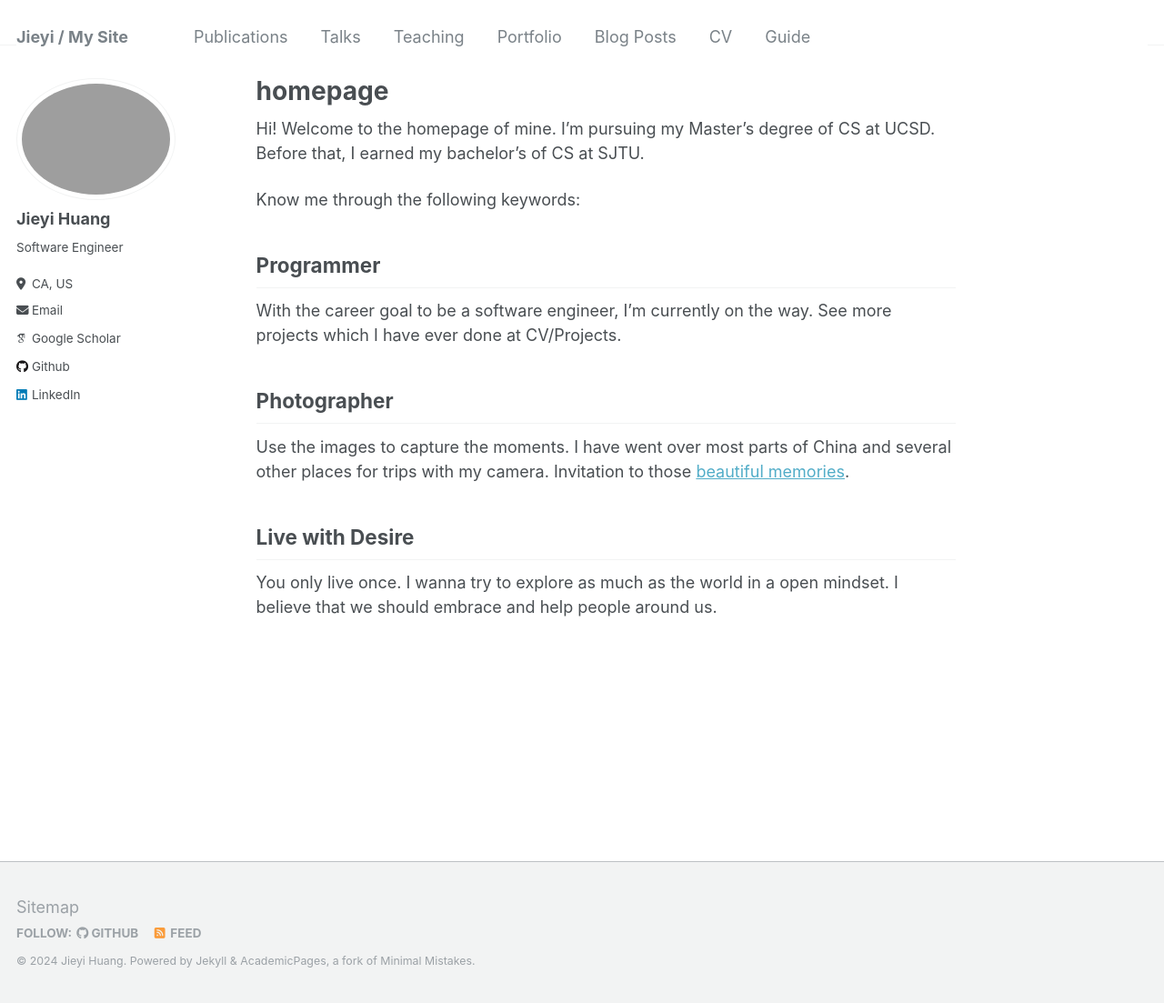
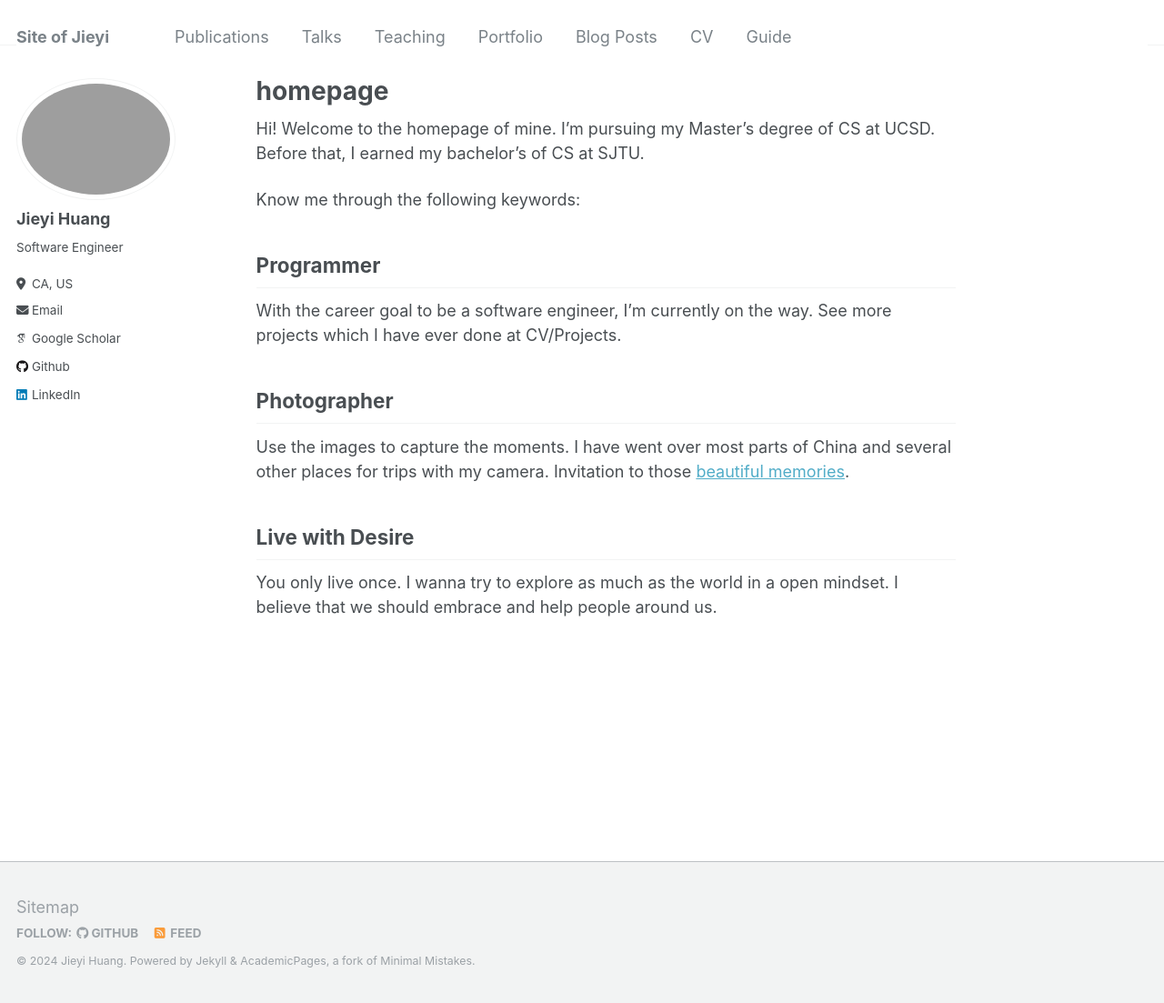
Before and after one commit to XSiling/XSiling.github.io, a Jekyll site: the page built from _pages/about.md, in a window 1280 px wide and 1103 px high. Shown: the whole window at 91% size. Built offline with Jekyll 4.4.1, drawn with Linux system fonts in a browser that asks for light colours; some web fonts are replaced.

```diff
--- a/_config.yml
+++ b/_config.yml
@@ -8,7 +8,7 @@
 
 # Basic Site Settings
 locale                   : "en-US"
-title                    : "Jieyi / My Site"
+title                    : "Site of Jieyi"
 title_separator          : "-"
 name                     : &name "Jieyi Huang"
 description              : &description "Pursuing for true life"
```
